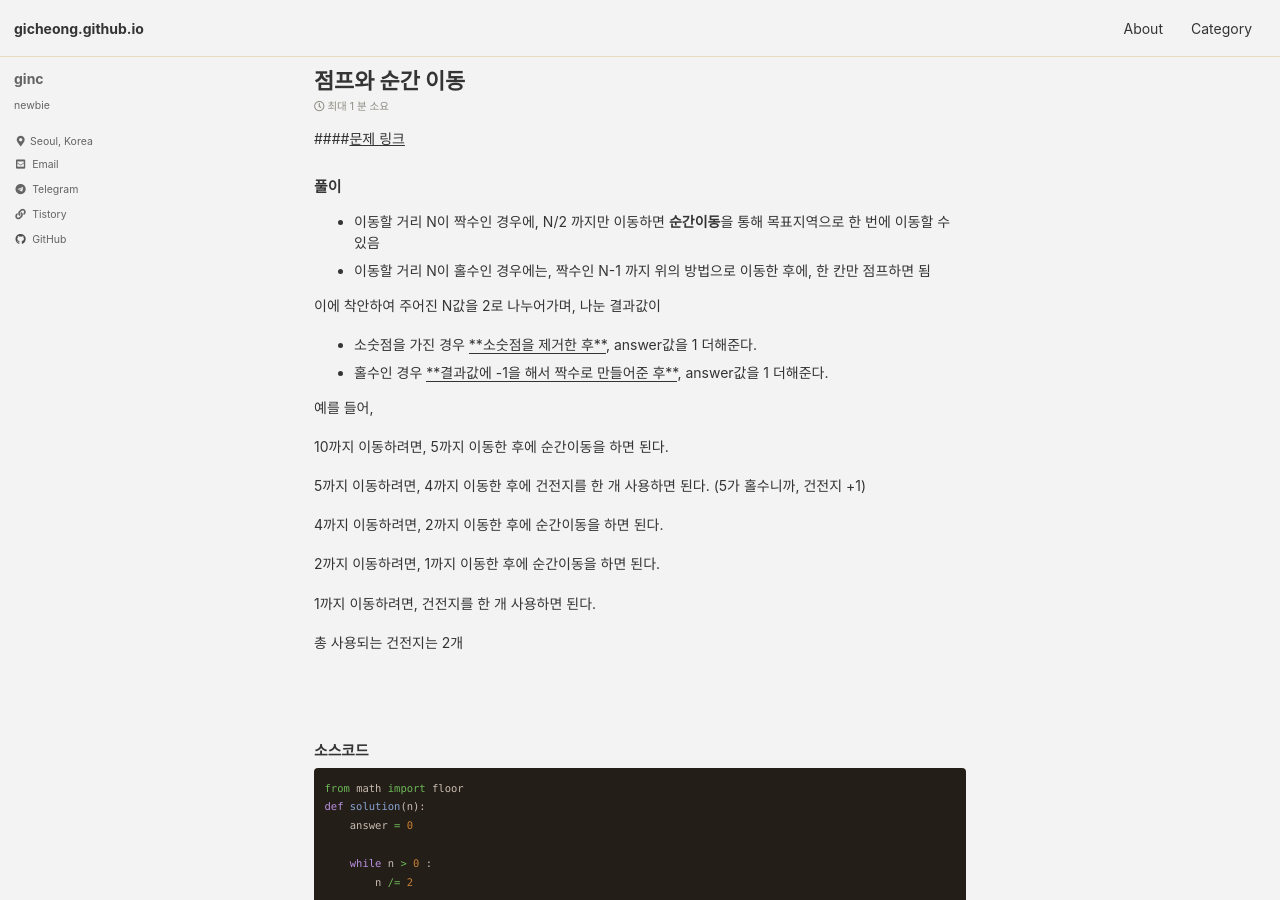
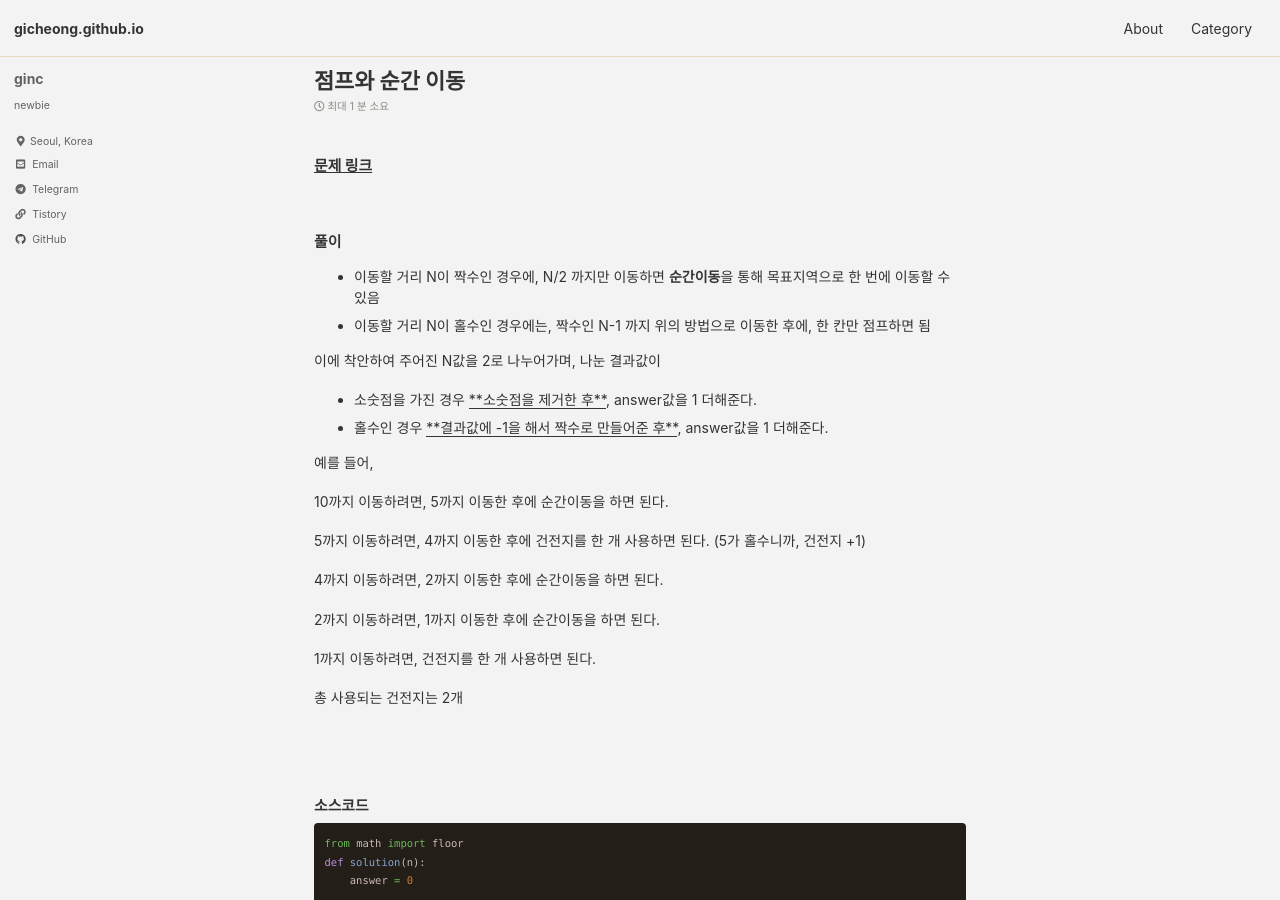
Before and after one commit to gincheong/deprecated-blog, a Jekyll site: the page built from _posts/programmers/2020-07-14-1.md, in a window 1280 px wide and 900 px high. Built offline with Jekyll 4.4.1, drawn with Linux system fonts in a browser that asks for light colours; cached includes are drawn as plain includes.

Commit message:
fix fontSize, fix post

```diff
--- a/_posts/programmers/2020-07-14-1.md
+++ b/_posts/programmers/2020-07-14-1.md
@@ -5,7 +5,7 @@ categories:
 last_modified_at: 2020-07-14T18:30:01+09:00
 ---
 
-####[문제 링크](https://programmers.co.kr/learn/courses/30/lessons/12980){: target="_blank"}
+#### [문제 링크](https://programmers.co.kr/learn/courses/30/lessons/12980){: target="_blank"}
 <br/>
 
 #### 풀이
--- a/_sass/minimal-mistakes/vendor/breakpoint/_breakpoint.scss
+++ b/_sass/minimal-mistakes/vendor/breakpoint/_breakpoint.scss
@@ -13,7 +13,7 @@ $Breakpoint-Settings: (
   'no queries': false,
   'no query fallbacks': false,
 
-  'base font size': 13px,
+  'base font size': 14px,
 
   'legacy syntax': false
 );
```
